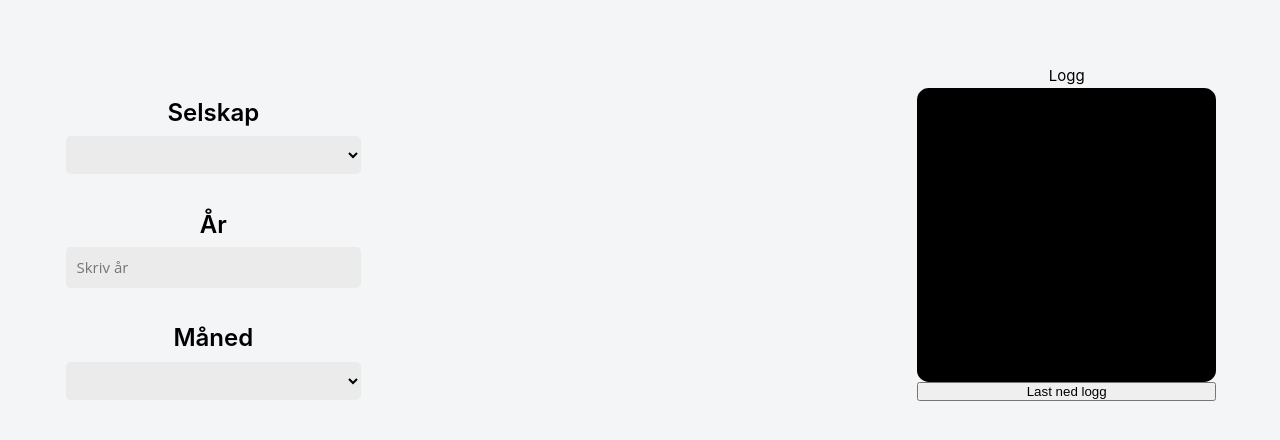
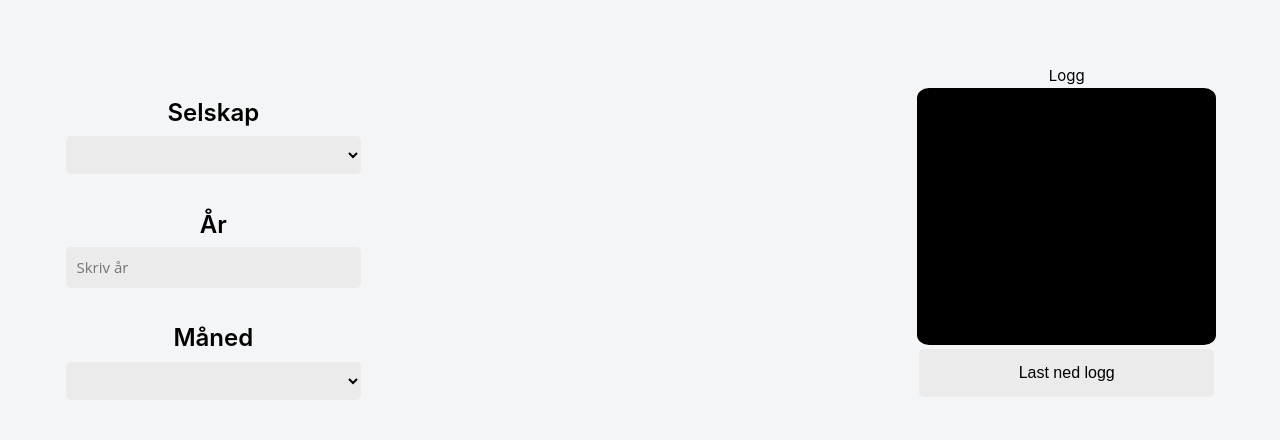
Before and after one commit to Glasspaper-Solutions/invoicing, a Vue app: page / in a window 1280 px wide. Shown: the top 440 px of the page. Built offline with nearby package versions, Linux system fonts and the light colour scheme.

Commit message:
Updated button styling

```diff
--- a/src/App.vue
+++ b/src/App.vue
@@ -65,7 +65,7 @@
       <div class="log-window">
         <p v-for="log in log" :key="log">{{ log }}</p>
       </div>
-      <button @click="downloadLog()">Last ned logg</button>
+      <button @click="downloadLog()" class="download">Last ned logg</button>
     </div>
   </div>
 </template>
--- a/src/assets/main.css
+++ b/src/assets/main.css
@@ -100,3 +100,18 @@ input[type=number] {
   border-radius: 4%;
   height: 100%;
 }
+
+.download {
+  /* better button styling */
+  background-color: #EBEBEB;
+  border: none;
+  color: #000000;
+  padding: 15px 32px;
+  text-align: center;
+  text-decoration: none;
+  display: inline-block;
+  font-size: 16px;
+  margin: 4px 2px;
+  cursor: pointer;
+  border-radius: 0.3rem;
+}
```
